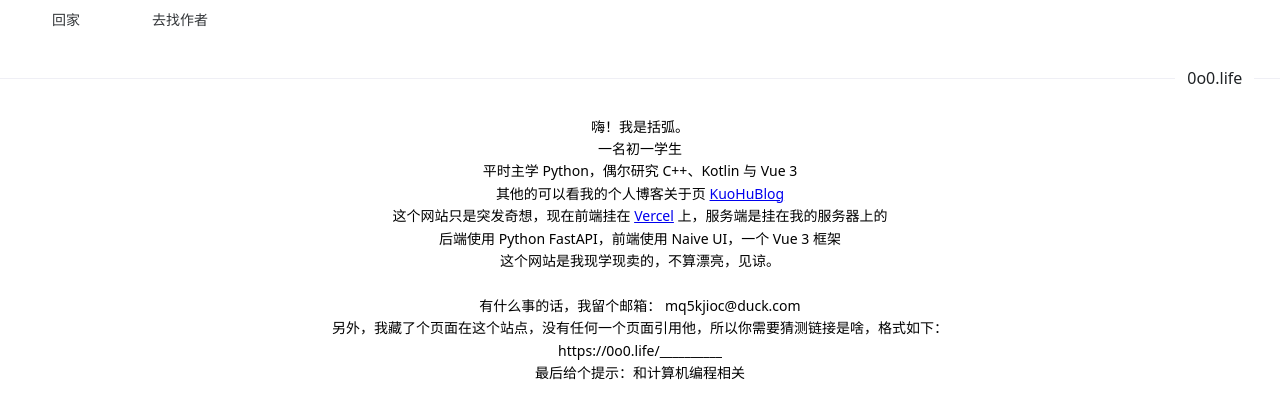
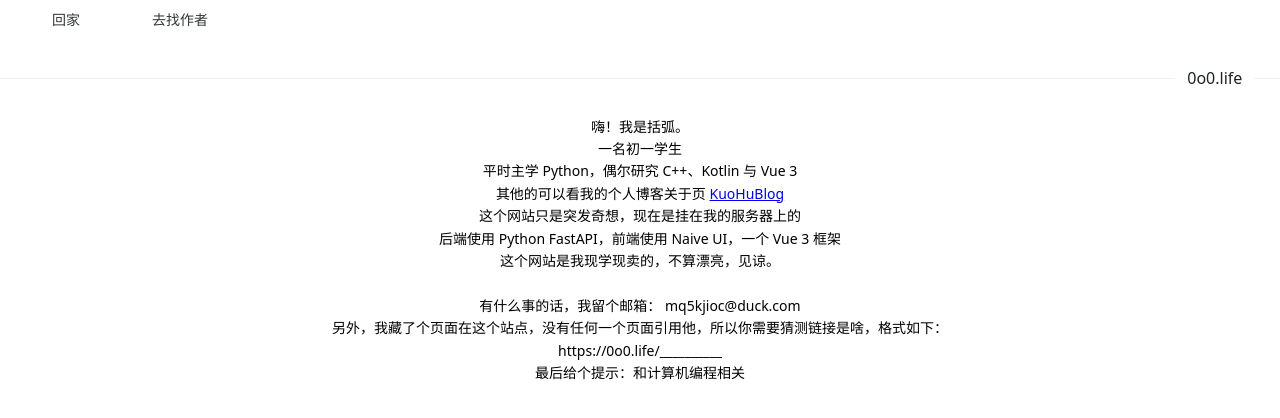
Before and after one commit to daizihan233/0o0.life, a Vue app: page /about in a window 1280 px wide. Shown: the top 418 px of the page. Built offline with nearby package versions, Linux system fonts and the light colour scheme; some icons are missing.

Commit message:
修改一些表达

```diff
--- a/src/views/About.vue
+++ b/src/views/About.vue
@@ -8,7 +8,7 @@
     一名初一学生<br>
     平时主学 Python，偶尔研究 C++、Kotlin 与 Vue 3<br>
     其他的可以看我的个人博客关于页 <a href="https://khbit.cn/about">KuoHuBlog</a><br>
-    这个网站只是突发奇想，现在前端挂在 <a href="https://vercel.com">Vercel</a> 上，服务端是挂在我的服务器上的<br>
+    这个网站只是突发奇想，现在是挂在我的服务器上的<br>
     后端使用 Python FastAPI，前端使用 Naive UI，一个 Vue 3 框架<br>
     这个网站是我现学现卖的，不算漂亮，见谅。<br>
     <br>
--- a/src/views/HelloWorld.vue
+++ b/src/views/HelloWorld.vue
@@ -41,9 +41,10 @@ function relax() {
         另外，这个网站是使用 <a href="https://www.naiveui.com/zh-CN/dark/components/tabs">Naive UI</a> 制作的，但本站的的开发者可能比这个 UI 还要天真……<br>
         （Tips：请区分本站的作者和 UI 的作者，这个 UI 算是我见过做好的 Vue 3 的 UI 框架了，严格说，我最喜欢的，也是个人觉得最容易上手的）
       </n-tab-pane>
-      <n-tab-pane name="chap3" tab="“他”让你来的？">
+      <n-tab-pane name="chap4" tab="“他”让你来的？">
         哦…… 原来是<router-link to="/about">他</router-link>啊，他我再熟悉他不过了，他可能只是第一次自己码完一个站点，太高兴了罢了<br>
-        他让你过来，其实你也不必阅读，不必浪费这个时间
+        他让你过来，其实你也不必阅读，不必浪费这个时间，如果你还是想看，那就继续往下看吧：<br>
+        （这里空空荡荡，等待着某个名为“开发者”的人来书写……）
       </n-tab-pane>
     </n-tabs>
   </div>
```
